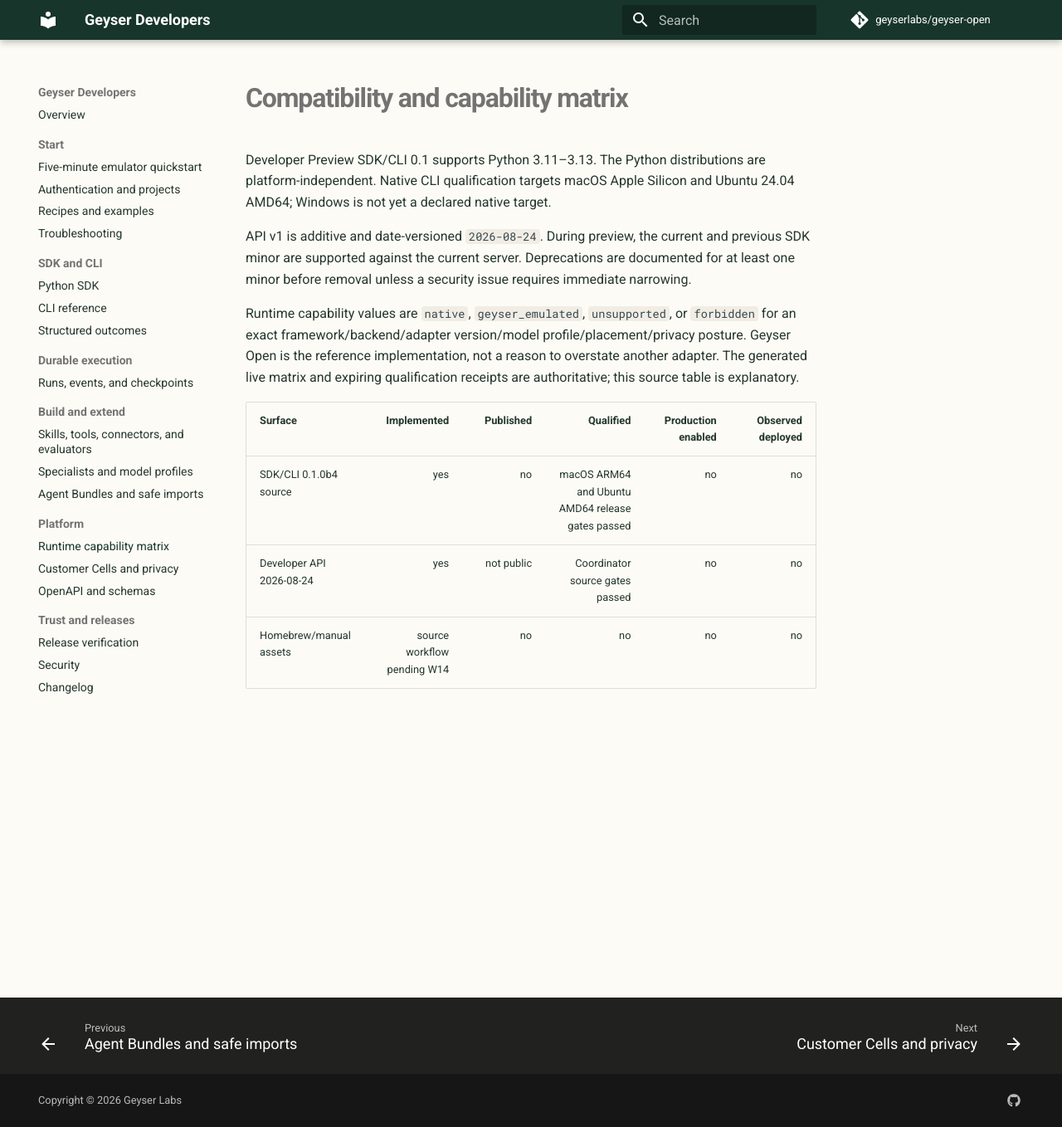
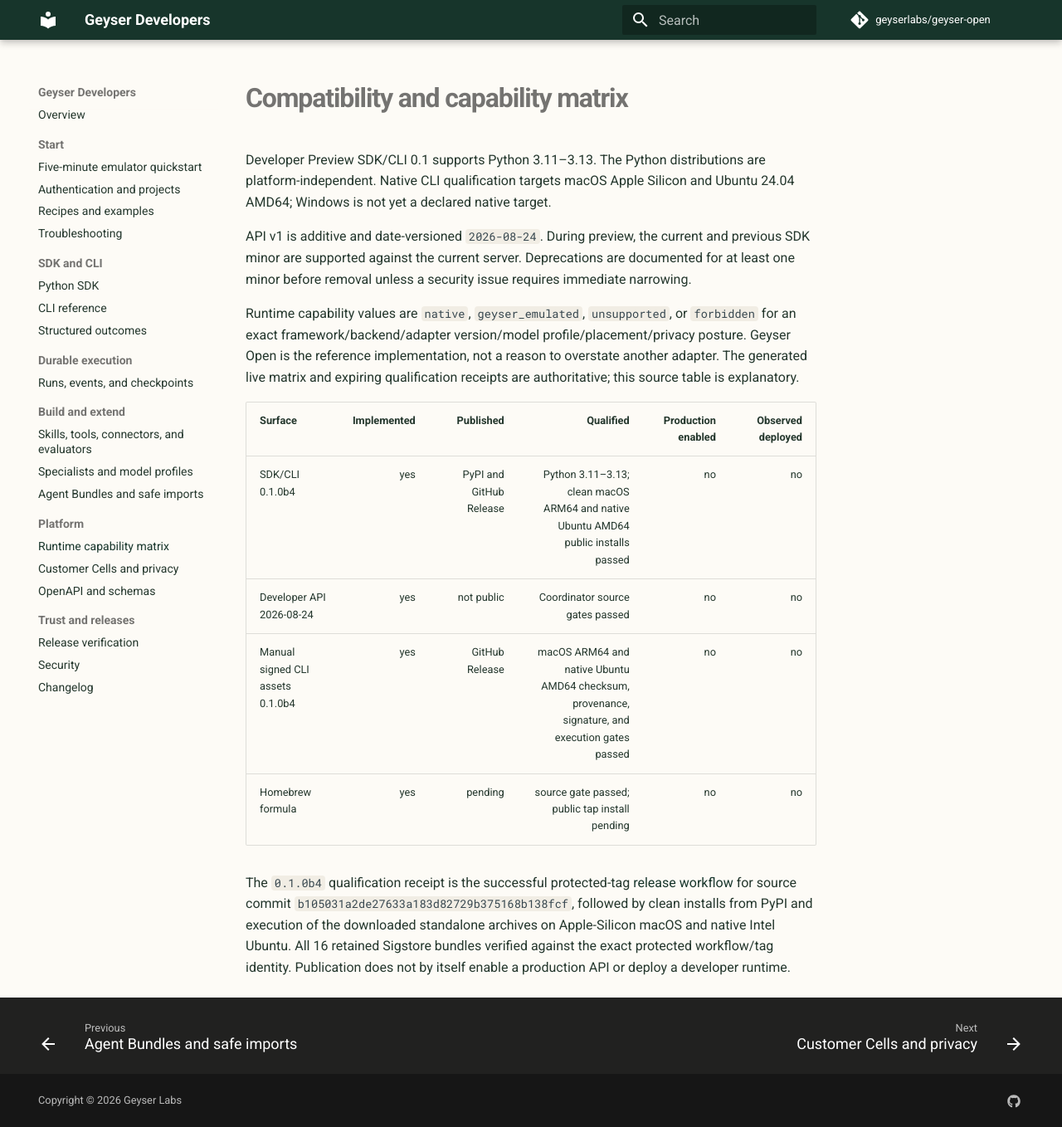
Before and after one commit to geyserlabs/geyser-open, an MkDocs documentation site: the page built from docs/compatibility.md, in a window 1280 px wide and 1358 px high. Shown: the whole window at 83% size. Built offline with MkDocs 1.6.1 and Material for MkDocs 9.7.7, drawn with Linux system fonts in a browser that asks for light colours; comment, search, counter and statistics services are not loaded; the version menu is left out.

Commit message:
Record published 0.1.0b4 qualification (#22)
Co-authored-by: jpsym <jed@symmetri.com>

```diff
--- a/docs/compatibility.md
+++ b/docs/compatibility.md
@@ -15,6 +15,14 @@
 
 | Surface | Implemented | Published | Qualified | Production enabled | Observed deployed |
 |---|---:|---:|---:|---:|---:|
-| SDK/CLI 0.1.0b4 source | yes | no | macOS ARM64 and Ubuntu AMD64 release gates passed | no | no |
+| SDK/CLI 0.1.0b4 | yes | PyPI and GitHub Release | Python 3.11–3.13; clean macOS ARM64 and native Ubuntu AMD64 public installs passed | no | no |
 | Developer API 2026-08-24 | yes | not public | Coordinator source gates passed | no | no |
-| Homebrew/manual assets | source workflow pending W14 | no | no | no | no |
+| Manual signed CLI assets 0.1.0b4 | yes | GitHub Release | macOS ARM64 and native Ubuntu AMD64 checksum, provenance, signature, and execution gates passed | no | no |
+| Homebrew formula | yes | pending | source gate passed; public tap install pending | no | no |
+
+The `0.1.0b4` qualification receipt is the successful protected-tag
+[release workflow](https://github.com/geyserlabs/geyser-open/actions/runs/32854732268) for source
+commit `b105031a2de27633a183d82729b375168b138fcf`, followed by clean installs from PyPI and
+execution of the downloaded standalone archives on Apple-Silicon macOS and native Intel
+Ubuntu. All 16 retained Sigstore bundles verified against the exact protected workflow/tag
+identity. Publication does not by itself enable a production API or deploy a developer runtime.
```
Also changed, not shown: CHANGELOG.md (+7 -0 lines), README.md (+7 -3 lines), docs/changelog.md (+8 -0 lines), docs/releases.md (+7 -1 lines).
